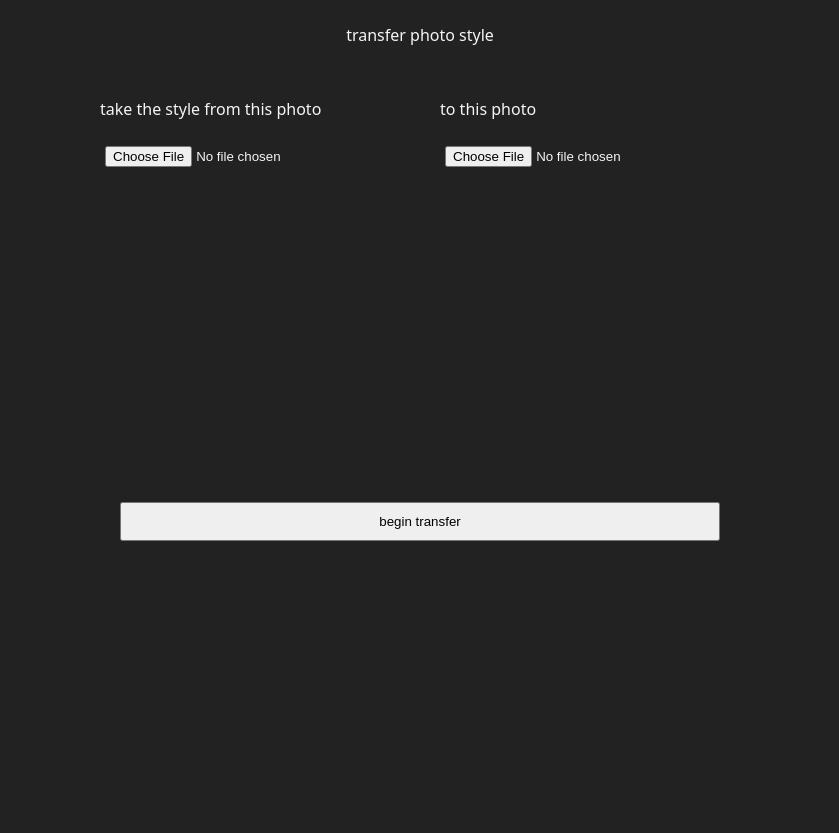
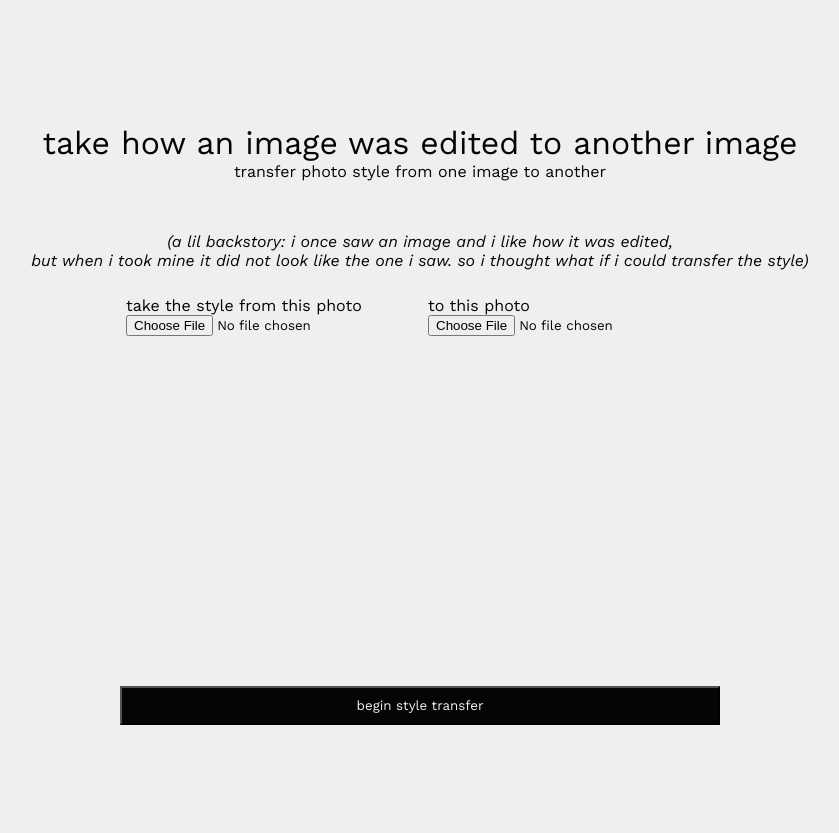
Before and after one commit to mrsimi/photostyletransfer, a Flask app: page / in a window 1280 px wide. Shown: the whole page, without its empty margins (220-1059 px from the left). Before the commit the page ends 541 px from the top, so only its background shows below. Run offline with Flask 3, Linux system fonts and the light colour scheme.

Commit message:
page redesign

```diff
--- a/templates/index.html
+++ b/templates/index.html
@@ -4,40 +4,57 @@
 <head>
     <meta charset="UTF-8">
     <meta name="viewport" content="width=device-width, initial-scale=1.0">
-    <title>Transfer Photo Settings</title>
-</head>
+    <title>Transfer Photo Style</title>
+    <link rel="preconnect" href="https://fonts.googleapis.com">
+    <link rel="preconnect" href="https://fonts.gstatic.com" crossorigin>
+    <link href="https://fonts.googleapis.com/css2?family=Work+Sans:ital,wght@0,100..900;1,100..900&display=swap"
+        rel="stylesheet">
+
     <style>
-    body{
-        color: #F5F5F5;
-        text-transform: lowercase;
-        background-color: #222222;
-        display: flex;
-        justify-content: center;
-        font-family: system-ui, -apple-system, BlinkMacSystemFont, 'Segoe UI', Roboto, Oxygen, Ubuntu, Cantarell, 'Open Sans', 'Helvetica Neue', sans-serif, sans-serif;
+        html,
+        button,
+        input{
+            font-family: "Work Sans", sans-serif;;
+            color: #050505;
+            background-color: #efefef;
         }
 
-    .section {
-        display: flex;
-        justify-content: center;
+        body {
+            padding: 100px;
         }
 
-    .parts {
-        margin: 10px;
+        .header {
+            font-size: 2rem;
+        }
+
+        p,
+        i,
+        span {
+            text-align: center;
+        }
+
+        #firstpart {
+            width: 50%;
             padding: 10px;
-        width: 300px;
+        }
+
+        #secondpart {
+            width: 50%;
+            padding: 10px;
+        }
+
+        .form {
+            display: flex;
+            justify-content: flex-end;
             height: 400px;
-        display: flex;
-        flex-direction: column;
         }
-    .img-view{
-        width: 300px;
+        form{
+            margin: 0 auto;
+            width: 600px;
+        }
+        .img-view {
             height: 300px;
             display: none;
-    }
-
-    button, .btn{
-        padding: 10px 5px;
-        margin-bottom: 10px;
         }
 
         img {
@@ -45,36 +62,46 @@
             height: 100%;
             object-fit: cover;
         }
+
+        button {
+            width: 100%;
+            padding: 10px 8px;
+            background-color: #050505;
+            color: #efefef;
+        }
     </style>
+</head>
 
 <body>
-    <div>
-        <p style="text-align: center;">Transfer Photo Style</p>
+    <p><span class="header">take how an image was edited to another image</span> <br>
+    <span>transfer photo style from one image to another</span></p> <br>
+    <p><i>(a lil backstory: i once saw an image and i like how it was edited, <br> but when i took mine it did not look
+            like the one i saw. so i thought what if i could transfer the style)</i></p>
+
     <form id="uploadForm" action="/" method="post" enctype="multipart/form-data">
-            <div class="section">
-                <div class="parts">
-                    <p>take the style from this photo</p>
+        <div class="form">
+            <div id="firstpart">
+                <label>take the style from this photo</label>
                 <input type="file" id="originalImageInput" accept="image/*" class="btn" name=originalImageInput>
                 <img id="imageOrigDisplay" src="" alt="original uploaded Image" class="img-view">
             </div>
-                <div class="parts">
-                    <p>to this photo</p>
+            <div id="secondpart">
+                <label>to this photo</label>
                 <input type="file" id="targetImageInput" accept="image/*" class="btn" name=targetImageInput>
                 <img id="targetOrigDisplay" src="" alt="target uploaded Image" class="img-view">
             </div>
         </div>
-            <button style="width: 600px; margin-left:40px" type="submit">
-                begin transfer
-            </button>
+        <button>begin style transfer</button>
     </form>
-    </div>
+
+
 </body>
 <script>
-    document.getElementById('originalImageInput').addEventListener('change', function(event) {
+    document.getElementById('originalImageInput').addEventListener('change', function (event) {
         const file = event.target.files[0];
         if (file) {
             const reader = new FileReader();
-            reader.onload = function(e) {
+            reader.onload = function (e) {
                 const imageDisplay = document.getElementById('imageOrigDisplay');
                 imageDisplay.src = e.target.result;
                 imageDisplay.style.display = 'block';
@@ -83,11 +110,11 @@
         }
     });
 
-    document.getElementById('targetImageInput').addEventListener('change', function(event) {
+    document.getElementById('targetImageInput').addEventListener('change', function (event) {
         const file = event.target.files[0];
         if (file) {
             const reader = new FileReader();
-            reader.onload = function(e) {
+            reader.onload = function (e) {
                 const imageDisplay = document.getElementById('targetOrigDisplay');
                 imageDisplay.src = e.target.result;
                 imageDisplay.style.display = 'block';
@@ -96,4 +123,5 @@
         }
     });
 </script>
+
 </html>
```
Lines whose indentation alone changed are shown as unchanged.
